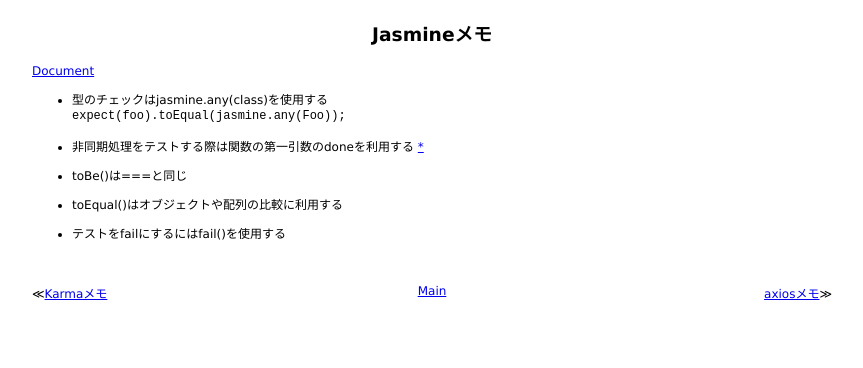
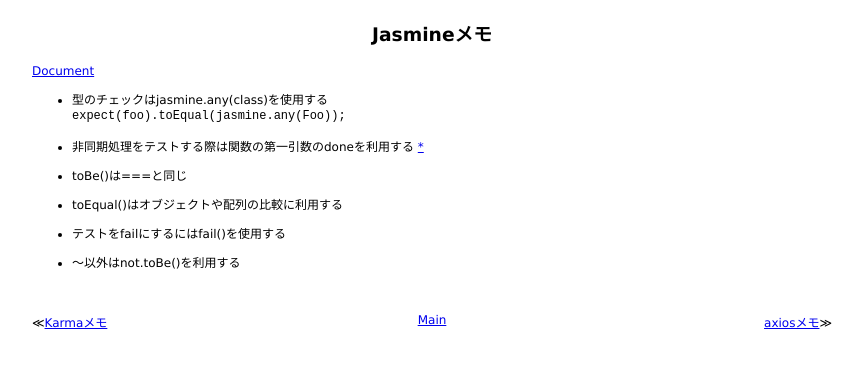
Before and after one commit to 38elements/38elements.github.com, a Jekyll site: the page built from _posts/2017-03-09-jasmine.md, in a window 1280 px wide. Shown: the top 368 px of the page, without its empty margins (208-1071 px from the left). Built offline with Jekyll 4.4.1, drawn with Linux system fonts in a browser that asks for light colours.

Commit message:
Update 2017-03-09-jasmine.md

```diff
--- a/_posts/2017-03-09-jasmine.md
+++ b/_posts/2017-03-09-jasmine.md
@@ -14,3 +14,5 @@ title: Jasmineメモ
 * toEqual()はオブジェクトや配列の比較に利用する
 
 * テストをfailにするにはfail()を使用する
+
+* ～以外はnot.toBe()を利用する
```
